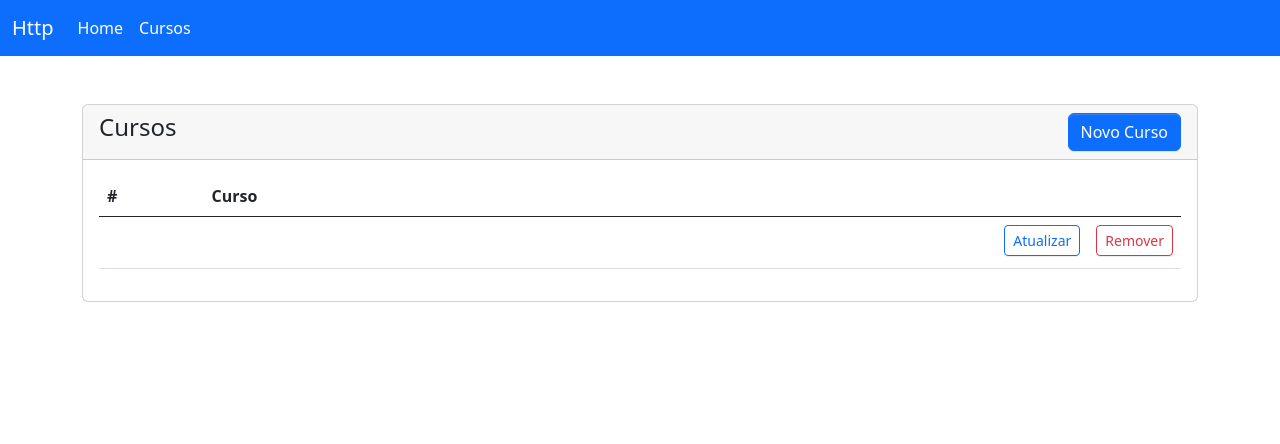
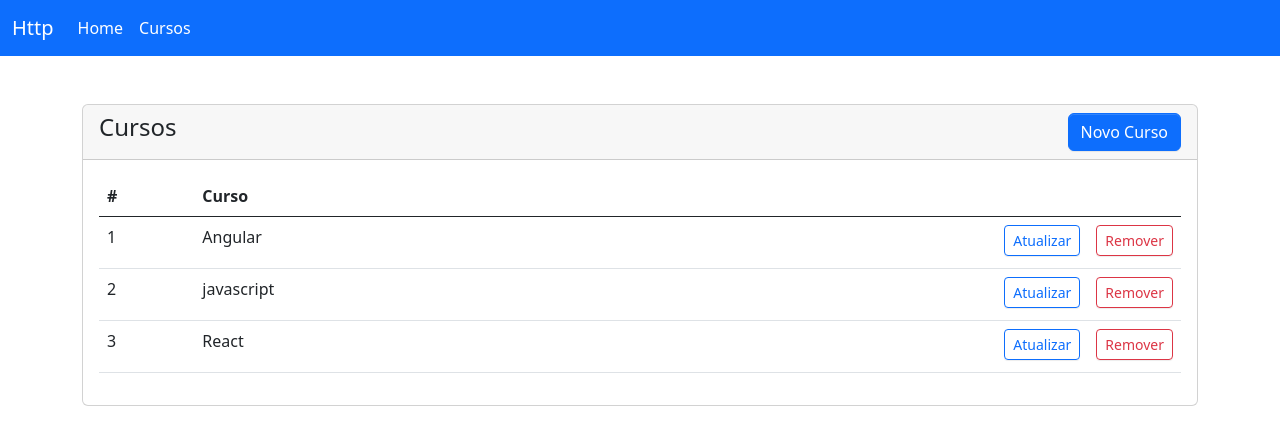
Before and after one commit to GiselleBarbosa/angular-curso-loiane, an Angular app in the folder 09-requests-http/: page /cursos in a window 1280 px wide. Shown: the top 444 px of the page. Built offline with nearby package versions, Linux system fonts and the light colour scheme; data requests are answered from the project's data file.

Commit message:
get works!

```diff
--- a/09-requests-http/db.json
+++ b/09-requests-http/db.json
@@ -4,11 +4,14 @@
       "nome": "Angular",
       "id": 1
     },
-    [
       {
         "nome": "javascript",
         "id": 2
+      },
+      {
+        "nome": "React",
+        "id": 3
       }
-    ]
+
   ]
 }
--- a/09-requests-http/src/app/cursos/cursos-lista/cursos-lista.component.html
+++ b/09-requests-http/src/app/cursos/cursos-lista/cursos-lista.component.html
@@ -19,9 +19,9 @@
       </thead>
 
       <tbody>
-        <tr>
-          <td></td>
-          <td></td>
+        <tr *ngFor="let curso of cursos">
+          <td>{{curso.id}}</td>
+          <td>{{curso.nome}}</td>
 
           <td>
             <span class="float-end">
--- a/09-requests-http/src/app/cursos/cursos-lista/cursos-lista.component.ts
+++ b/09-requests-http/src/app/cursos/cursos-lista/cursos-lista.component.ts
@@ -14,10 +14,7 @@ export class CursosListaComponent implements OnInit {
   constructor( private service: CursosService) { }
 
   ngOnInit(): void {
-    this.service.listar().subscribe(
-      cursos => this.cursos = cursos
-    )
+    this.service.listar().
+    subscribe(dados => this.cursos = dados)
   }
-
-
 }
```
